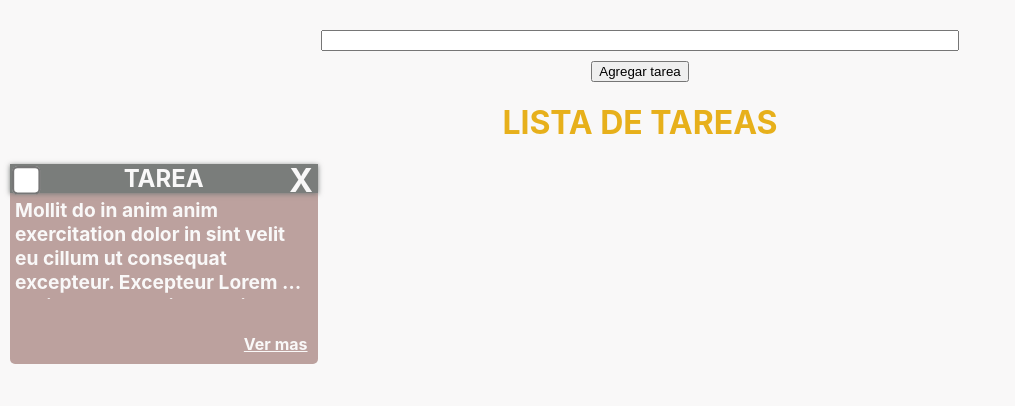
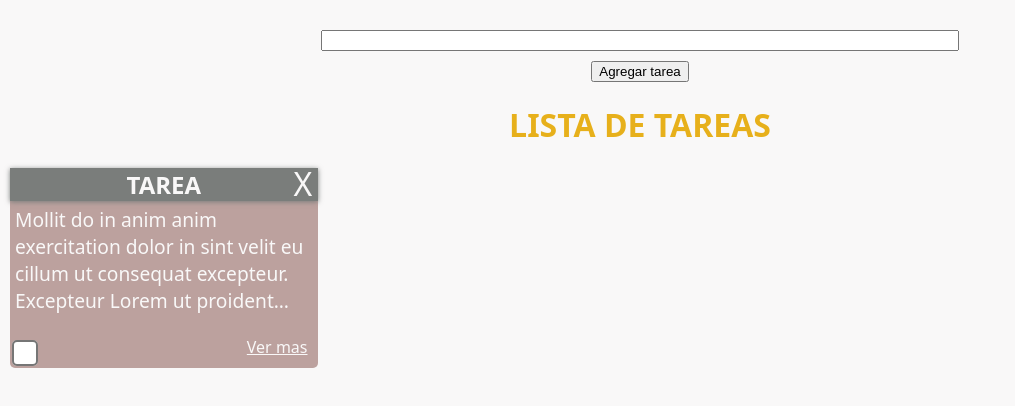
Before and after one commit to lightan1210/app-todolist, a React (Create React App) app: page / in a window 1280 px wide. Shown: the top 406 px of the page, without its empty margins (0-1015 px from the left). Built offline with nearby package versions, Linux system fonts and the light colour scheme.

Commit message:
Retouches sass

```diff
--- a/src/App.scss
+++ b/src/App.scss
@@ -4,8 +4,27 @@ $color3: #e7b01b;
 $color4: #7a7d7b;
 $color5: #277835;
 
+@mixin tablet {
+    @media only screen and (min-width: 768px) {
+        @content;
+    }
+}
+
+@mixin desktop {
+    @media only screen and (min-width: 992px) {
+        @content;
+    }
+}
+
+@mixin large {
+    @media only screen and (min-width: 1200px) {
+        @content;
+    }
+}
+
 .App {
     background-color: $color1;
+    font-family: system-ui, -apple-system, BlinkMacSystemFont, "Segoe UI", Roboto, Ubuntu, Oxygen, Cantarell, "Fira Sans", "Droid Sans", "Helvetica Neue", Arial, sans-serif, "Apple Color Emoji", "Segoe UI Emoji", "Segoe UI Symbol";
     height: 100vh;
 }
 
@@ -45,7 +64,6 @@ $color5: #277835;
     background-color: $color2;
     border-radius: 5px;
     color: $color1;
-    font-weight: bold;
     height: 200px;
     margin: 0;
     padding: 0;
@@ -65,9 +83,11 @@ $color5: #277835;
     .seeMore {
         bottom: 10px;
         cursor: pointer;
+        outline: none;
         position: absolute;
         right: 10px;
         text-decoration: underline;
+        -webkit-tap-highlight-color: rgba(0, 0, 0, 0);
     }
 
     h2 {
@@ -78,12 +98,13 @@ $color5: #277835;
     }
 
     input {
+        border-radius: 10px;
+        bottom: 2px;
         left: 2px;
         margin: 0;
         position: absolute;
-        scale: 2.2;
-        top: 2px;
-        transform-origin: top left;
+        scale: 2;
+        transform-origin: bottom left;
     }
 
     p {
@@ -98,6 +119,8 @@ $color5: #277835;
     }
 
     &.Completed {
+        background-color: $color3;
+        box-shadow: 0 0 5px $color5;
         h2{
             background-color: $color5;
         }
@@ -109,16 +132,15 @@ $color5: #277835;
         box-shadow: 0 0 10px $color4;
         color: $color1;
         height: fit-content;
-        min-height: 50%;
+        min-height: 70%;
         overflow-y: scroll;
         padding: 0;
         position: relative;
-        width: 50%;
+        width: 80%;
 
         > p {
             background-color: $color2;
             font-size: 1.5em;
-            font-weight: bold;
             min-height: calc(100% - 45px);
             margin-top: 45px;
             padding: 0 10px 0;
```
